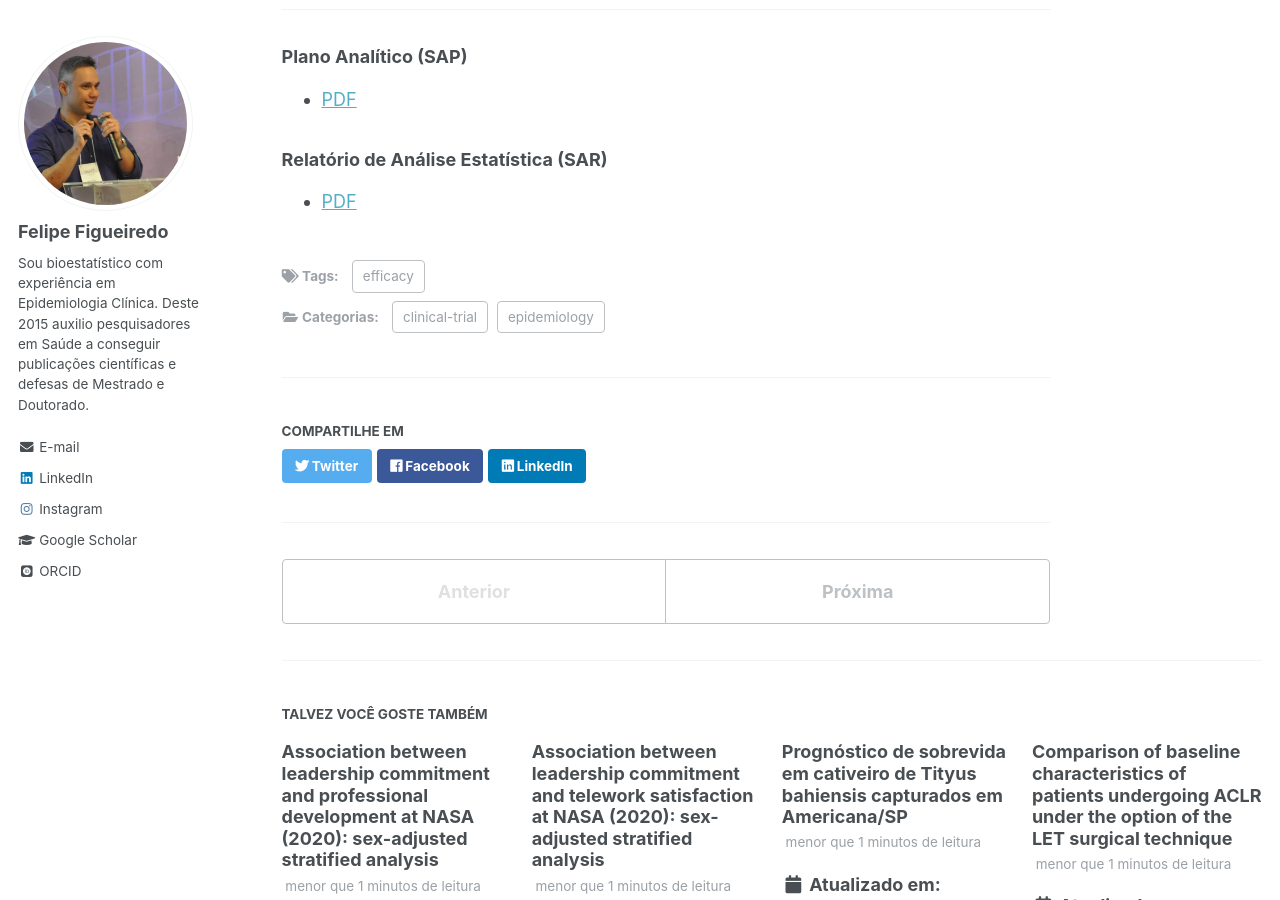
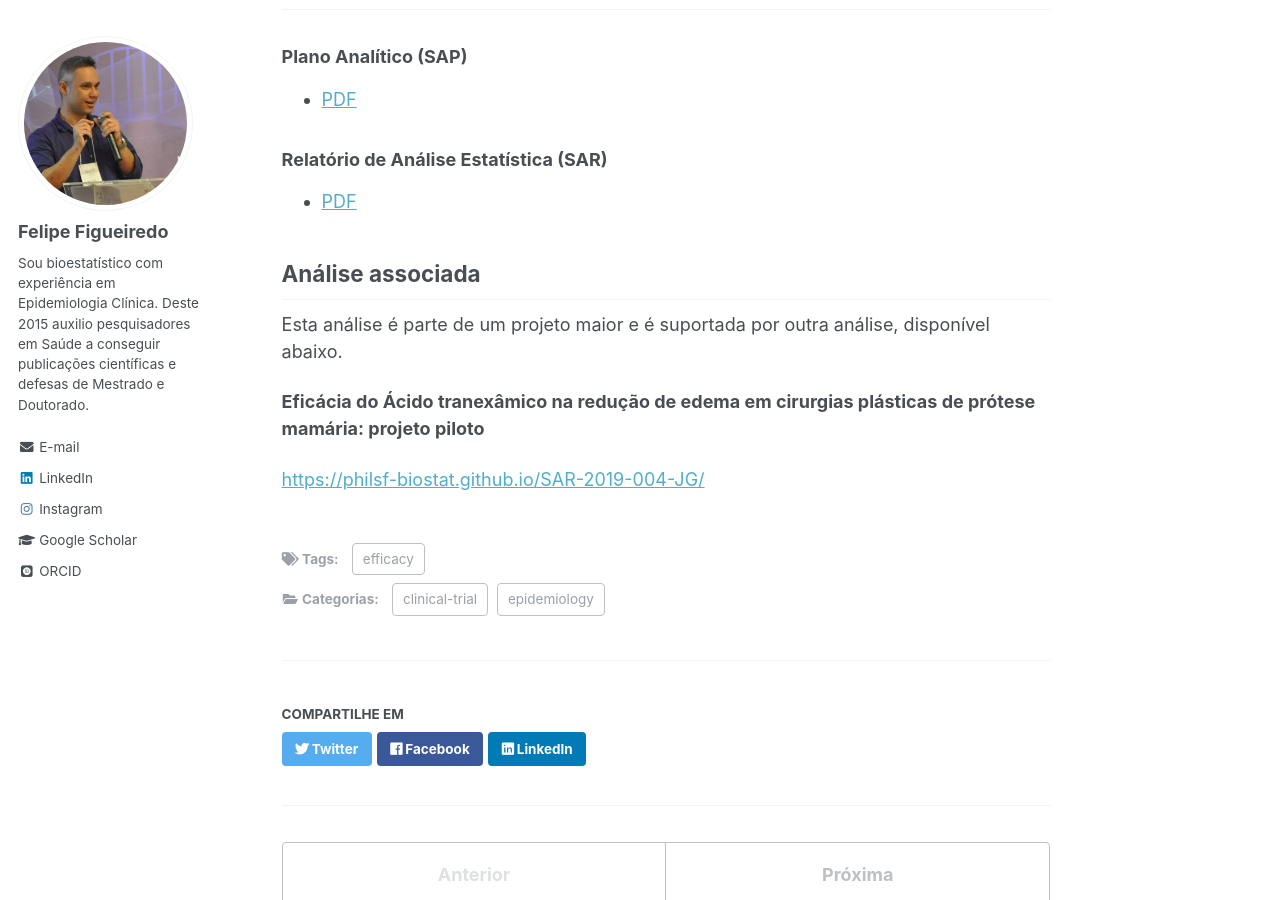
Before and after one commit to philsf-biostat/philsf-biostat.github.io, a Jekyll site: the page built from _posts/2020-02-04-SAR-2019-003.md, in a window 1280 px wide and 900 px high, scrolled down 599 px. Built offline with Jekyll 4.4.1, drawn with Linux system fonts in a browser that asks for light colours; some web fonts are replaced.

Commit message:
associated: 2019-003 and 2019-004

```diff
--- a/_posts/2020-02-04-SAR-2019-003.md
+++ b/_posts/2020-02-04-SAR-2019-003.md
@@ -30,6 +30,14 @@ Avaliar a eficácia do ácido tranexâmico na redução de volume de dreno em ci
 
 - [PDF][sar]
 
+## Análise associada
+
+Esta análise é parte de um projeto maior e é suportada por outra análise, disponível abaixo.
+
+**Eficácia do Ácido tranexâmico na redução de edema em cirurgias plásticas de prótese mamária: projeto piloto**
+
+<https://philsf-biostat.github.io/SAR-2019-004-JG/>
+
 <!-- --- -->
 
 [sap]: /files/SAP-2019-003-VL-v01.pdf
```
Also changed, not shown: _posts/2020-02-04-SAR-2019-004.md (+9 -0 lines).
